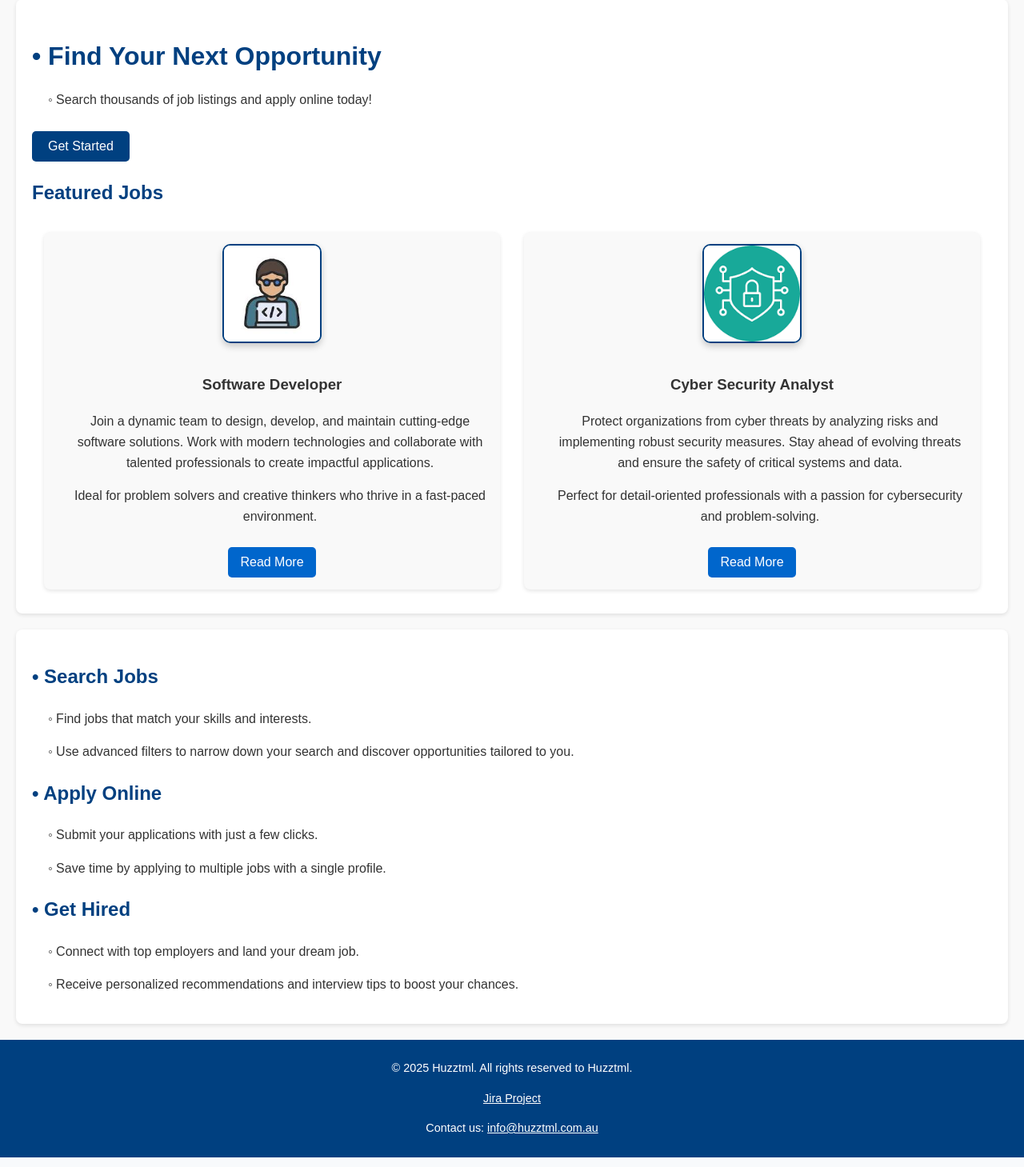
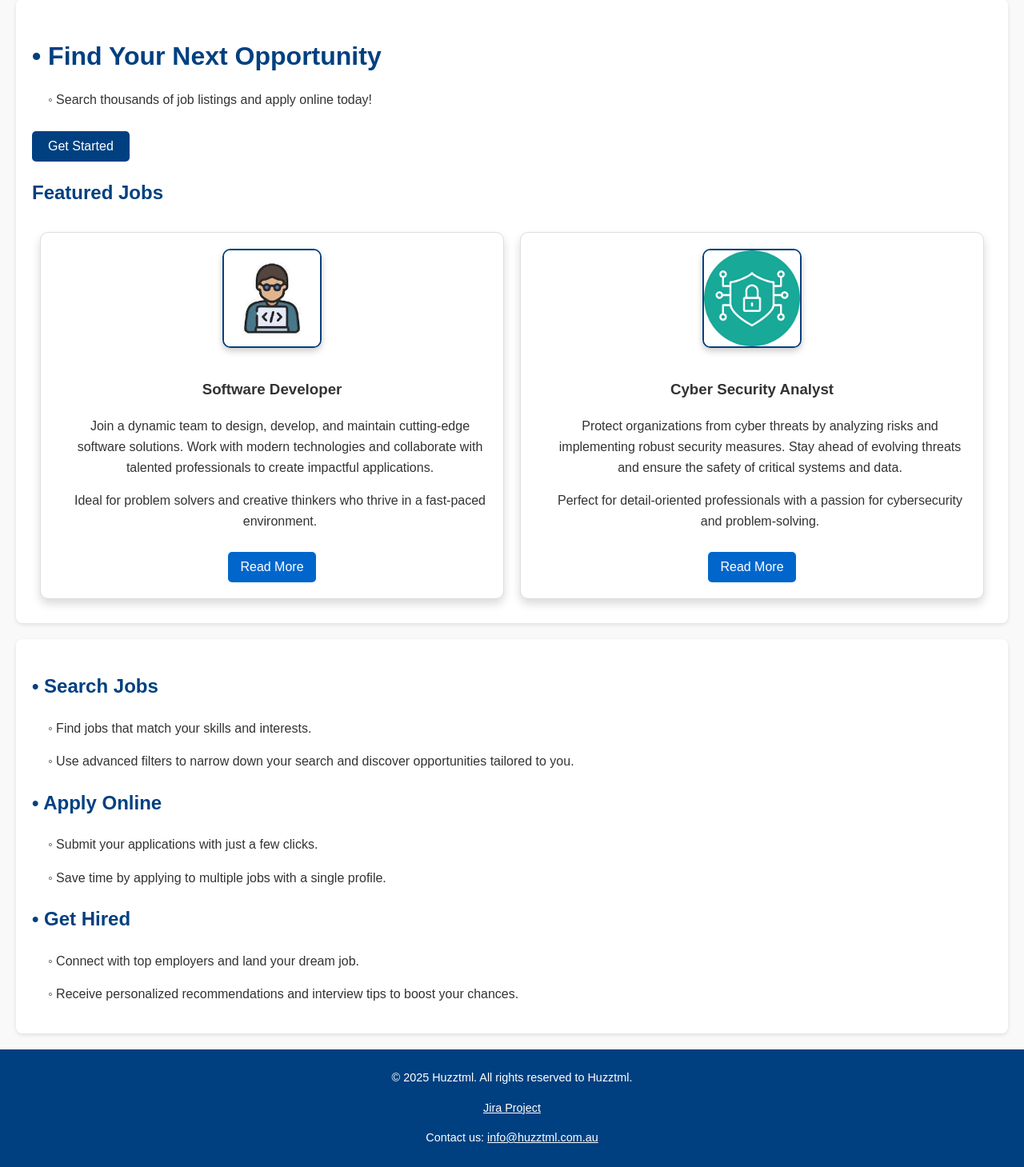
Before and after one commit to 105920925/Huzztml-project, a PHP site: page / in a window 1280 px wide. Shown: the part 596-2055 px from the top of the page at 80% size. Run offline with PHP 8.4, Linux system fonts and the light colour scheme.

Commit message:
background behind featured jobs

```diff
--- a/index.html
+++ b/index.html
@@ -20,14 +20,14 @@
         </div>
     </header>
     <nav>
-        <a href="/jobs Desciption/jobs.html">Jobs</a>
+        <a href="jobs.html">Jobs</a>
         <a href="about.html">About Us</a>
     </nav>
     <section>
         <h1> &#8226; Find Your Next Opportunity</h1>
-        <p style="margin-left: 20px;">&#9702; Search thousands of job listings and apply online today!</p>
+        <p class="intro-text">&#9702; Search thousands of job listings and apply online today!</p>
         <button onclick="location.href='jobs.html'">Get Started</button>
-        <div style="margin-top: 20px;">
+        <div class="featured-jobs">
             <h2>Featured Jobs</h2>
             <div class="job-container">
                 <div class="job-box">
@@ -35,7 +35,7 @@
                     <h3>Software Developer</h3>
                     <p>Join a dynamic team to design, develop, and maintain cutting-edge software solutions. Work with modern technologies and collaborate with talented professionals to create impactful applications.</p>
                     <p>Ideal for problem solvers and creative thinkers who thrive in a fast-paced environment.</p>
-                    <button onclick="location.href='jobs.html'" style="background-color: #0066cc; color: white; border: none; padding: 10px 15px; border-radius: 5px; cursor: pointer;">Read More</button>
+                    <button onclick="location.href='jobs.html'">Read More</button>
                 </div>
                 <div class="job-box">
                     <img src="cybersec.png" alt="Cyber Security Analyst">
@@ -50,18 +50,18 @@
     <section>
         <div>
             <h2>&#8226; Search Jobs</h2>
-            <p class="intro-text">&#9702; Find jobs that match your skills and interests.</p>
-            <p class="intro-text">&#9702; Use advanced filters to narrow down your search and discover opportunities tailored to you.</p>
+            <p style="margin-left: 20px;">&#9702; Find jobs that match your skills and interests.</p>
+            <p style="margin-left: 20px;">&#9702; Use advanced filters to narrow down your search and discover opportunities tailored to you.</p>
         </div>
         <div>
             <h2>&#8226; Apply Online</h2>
-            <p class="intro-text">&#9702; Submit your applications with just a few clicks.</p>
-            <p class="intro-text">&#9702; Save time by applying to multiple jobs with a single profile.</p>
+            <p style="margin-left: 20px;">&#9702; Submit your applications with just a few clicks.</p>
+            <p style="margin-left: 20px;">&#9702; Save time by applying to multiple jobs with a single profile.</p>
         </div>
         <div>
             <h2>&#8226; Get Hired</h2>
-            <p class="intro-text">&#9702; Connect with top employers and land your dream job.</p>
-            <p class="intro-text">&#9702; Receive personalized recommendations and interview tips to boost your chances.</p>
+            <p style="margin-left: 20px;">&#9702; Connect with top employers and land your dream job.</p>
+            <p style="margin-left: 20px;">&#9702; Receive personalized recommendations and interview tips to boost your chances.</p>
         </div>
     </section>
     <footer>
--- a/styles.css
+++ b/styles.css
@@ -208,15 +208,17 @@ footer .contact-email {
     margin-top: 20px;
 }
 
+/* Featured job box styles */
 .job-box {
     flex: 1;
     max-width: 45%;
     margin: 10px;
-    padding: 15px;
-    background-color: #f9f9f9;
-    border-radius: 8px;
-    box-shadow: 0 2px 5px rgba(0, 0, 0, 0.1);
+    padding: 20px; /* Increase padding for better spacing */
+    background-color: white; /* Solid white background */
+    border-radius: 10px; /* Slightly rounded corners */
+    box-shadow: 0 6px 12px rgba(0, 0, 0, 0.15); /* Stronger shadow for better pop-out effect */
     text-align: center;
+    border: 1px solid #ddd; /* Add a light border for consistency */
 }
 
 .job-box img {
```
